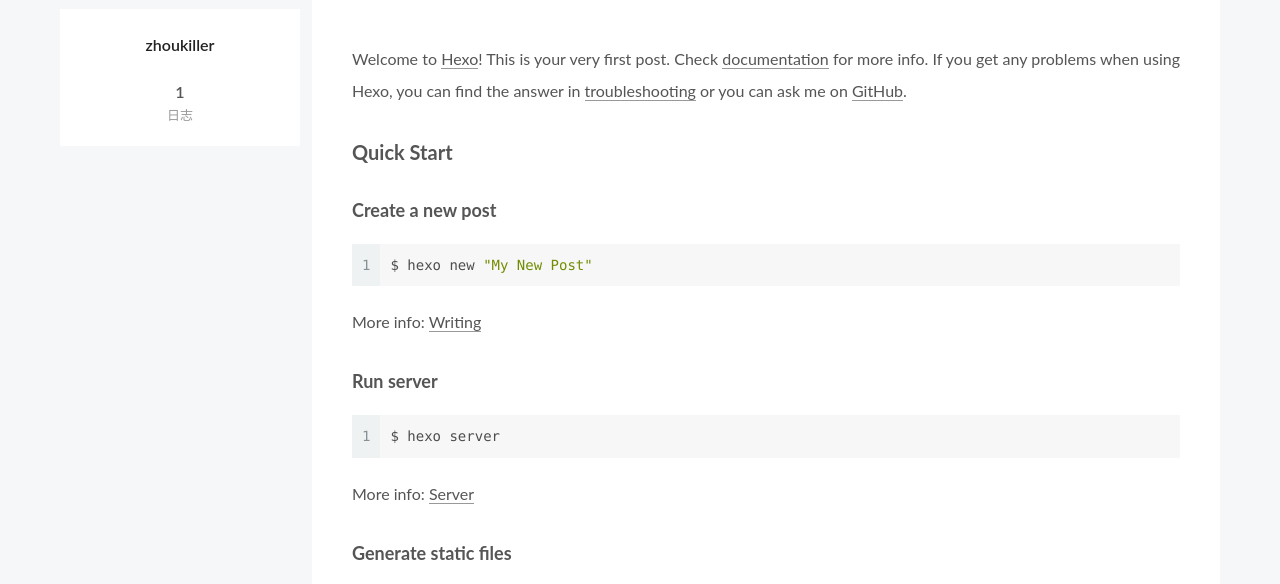
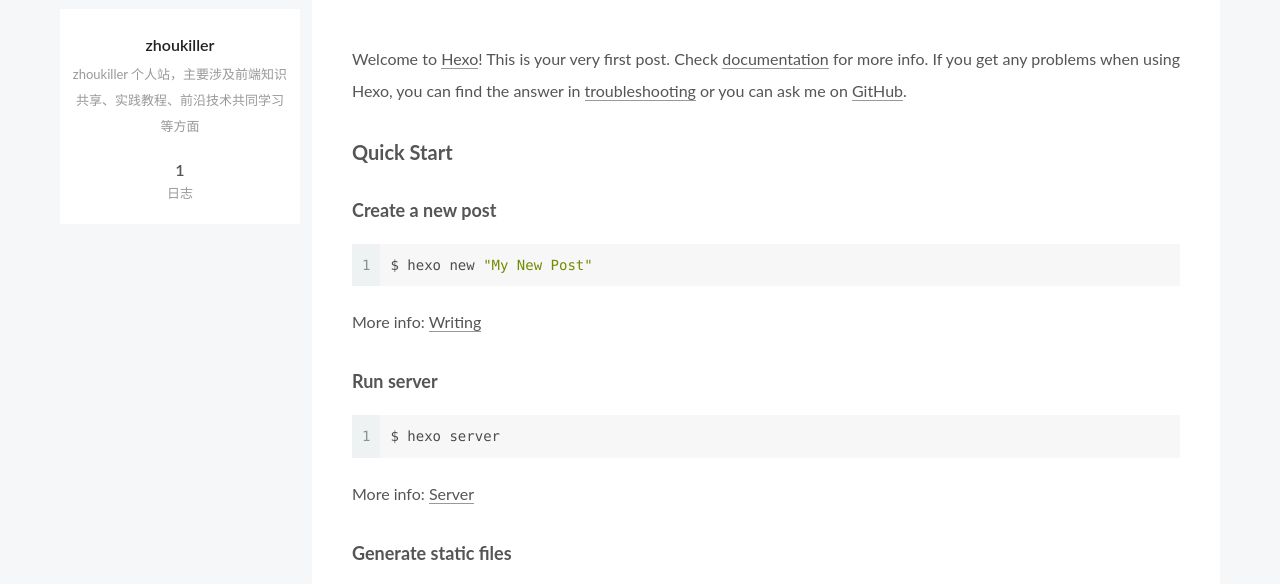
Before and after one commit to zhoukiller/zhoukiller.github.io, a plain HTML site: page index.html in a window 1280 px wide. Shown: the part 192-776 px from the top of the page. Drawn offline with Linux system fonts and the light colour scheme.

Commit message:
Site updated: 2019-03-02 10:59:42

```diff
--- a/index.html
+++ b/index.html
@@ -96,13 +96,16 @@
 
 
 
-  <meta property="og:type" content="website">
+  <meta name="description" content="zhoukiller 个人站，主要涉及前端知识共享、实践教程、前沿技术共同学习等方面">
+<meta property="og:type" content="website">
 <meta property="og:title" content="zhoukiller&#39;s tech blog">
 <meta property="og:url" content="https://zhoukiller.ml/index.html">
 <meta property="og:site_name" content="zhoukiller&#39;s tech blog">
+<meta property="og:description" content="zhoukiller 个人站，主要涉及前端知识共享、实践教程、前沿技术共同学习等方面">
 <meta property="og:locale" content="zh-CN">
 <meta name="twitter:card" content="summary">
 <meta name="twitter:title" content="zhoukiller&#39;s tech blog">
+<meta name="twitter:description" content="zhoukiller 个人站，主要涉及前端知识共享、实践教程、前沿技术共同学习等方面">
 
 
 
@@ -289,7 +292,7 @@
 
     <span hidden itemprop="author" itemscope itemtype="http://schema.org/Person">
       <meta itemprop="name" content="zhoukiller">
-      <meta itemprop="description" content>
+      <meta itemprop="description" content="zhoukiller 个人站，主要涉及前端知识共享、实践教程、前沿技术共同学习等方面">
       <meta itemprop="image" content="/images/avatar.gif">
     </span>
 
@@ -449,7 +452,7 @@
           <div class="site-author motion-element" itemprop="author" itemscope itemtype="http://schema.org/Person">
 
               <p class="site-author-name" itemprop="name">zhoukiller</p>
-              <p class="site-description motion-element" itemprop="description"></p>
+              <p class="site-description motion-element" itemprop="description">zhoukiller 个人站，主要涉及前端知识共享、实践教程、前沿技术共同学习等方面</p>
           </div>
 
 
```
Also changed, not shown: 2019/03/02/hello-world/index.html (+2 -2 lines), archives/2019/03/index.html (+5 -2 lines), archives/2019/index.html (+5 -2 lines), archives/index.html (+5 -2 lines).
